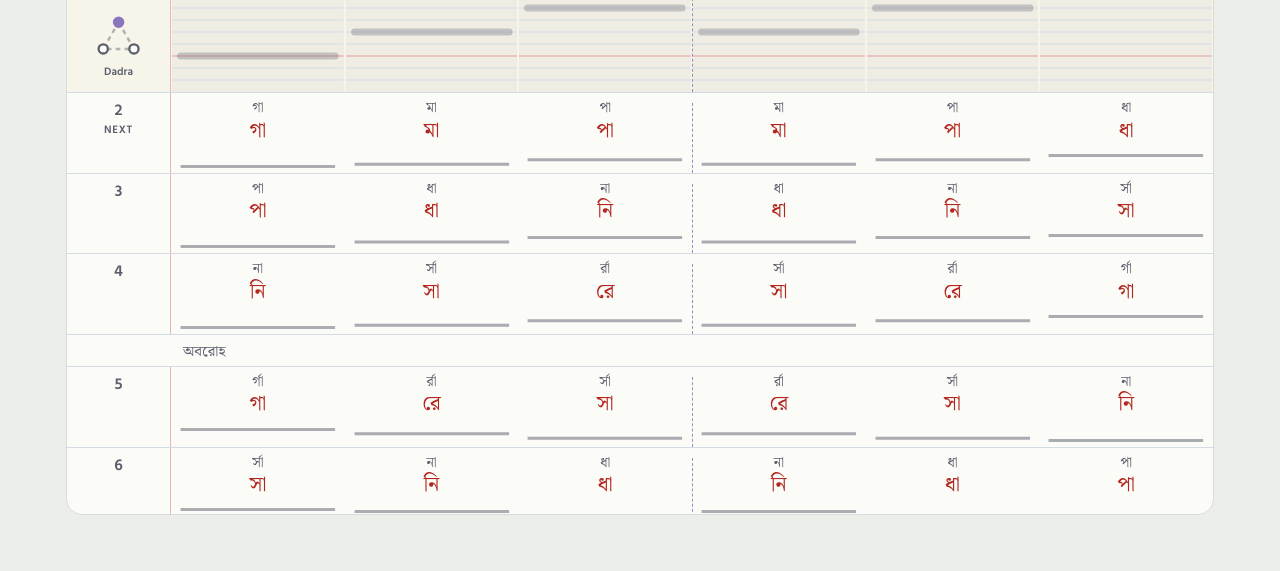
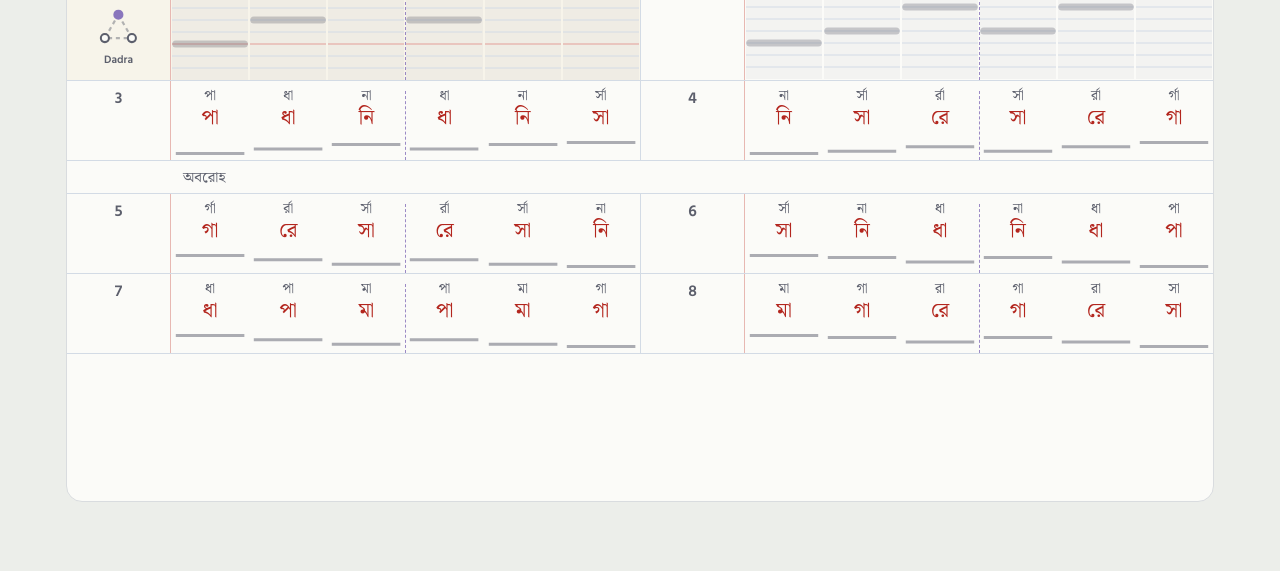
Before and after one commit to RinatMalik/Gaaner-Sathi, a website built with Vite: page index.html in a window 1280 px wide. Shown: the part 686-1257 px from the top of the page. Built offline with nearby package versions, Linux system fonts and the light colour scheme; a web font is replaced by a local one.

Commit message:
feat(practice): two short lines to a row in the Practice view, when they fit
Lines that fit in half the width (a Keherwa or Dadra cycle on a laptop) go two to a row,
within a section; one left over takes half a row. The song's text is unchanged, so each
line keeps its own number box, score, loops and rewaz ranges. The row being sung is large,
the line being sung lit in it, and the view slides a row at a time. A Practice setting
(Lines → "Two short lines to a row, when they fit", on by default; pref plOne) turns it off.
Phones keep a line to a row, as two lines never fit there.

Co-Authored-By: Claude Opus 5.5 <noreply@anthropic.com>

```diff
--- a/src/app/app.ts
+++ b/src/app/app.ts
@@ -1881,6 +1881,7 @@ function applyLinesPrefs(): void {
   setSeg('plAtSeg', prefs.plAt ?? 3);
   setSeg('plSizeSeg', prefs.plSize ?? 'normal');
   $('#pl').dataset.size = prefs.plSize ?? 'normal';
+  input('#plPairChk').checked = !prefs.plOne;
   lines.refresh();
 }
 
@@ -1893,6 +1894,7 @@ export function init(): void {
     shown: () => !$('#practice').hidden,
     rows: () => prefs.plRows ?? 7,
     at: () => prefs.plAt ?? 3,
+    pair: () => !prefs.plOne,
   });
   applyLinesPrefs();
   // The keyboard fills its section's width: drawn again when that changes (and when it shows).
@@ -2322,6 +2324,12 @@ export function init(): void {
     savePrefs();
     applyLinesPrefs();
   });
+  input('#plPairChk').addEventListener('change', (e) => {
+    if ((e.target as HTMLInputElement).checked) delete prefs.plOne;
+    else prefs.plOne = true;
+    savePrefs();
+    applyLinesPrefs();
+  });
   $('#takesList').addEventListener('click', (e) => void onTakeClick(e));
   $('#themeSeg').addEventListener('click', (e) => {
     const b = segButton(e);
--- a/src/app/lines.ts
+++ b/src/app/lines.ts
@@ -7,7 +7,8 @@
  * tall strip, the beat sounding lit and a playhead moving through it; the lines around it are
  * small; which place it takes, and how many lines show, are Practice settings. Each line's
  * number box plays from that line; once sung it is tinted red, amber or green by the line's
- * score. Beside the line being sung, a taal figure draws each vibhag as a shape with a corner
+ * score. Short lines go two to a row when they fit (Rinat, 2026-10-16), the row being sung
+ * large, with the line being sung lit in it. Beside the line being sung, a taal figure draws each vibhag as a shape with a corner
  * for each beat (a square for four beats, a triangle for three, a lens for two), the edges
  * drawn on through each beat so a shape closes as its last beat ends, the corner of the beat
  * sounding lit. The HTML builders are pure and tested in Node; initLines wires them to the page.
@@ -28,6 +29,36 @@ export function columnsFor(maxBeats: number, width: number, minCol: number): num
   let c = Math.max(1, maxBeats);
   while (c > 1 && width / c < minCol) c = Math.ceil(c / 2);
   return c;
+}
+
+/** A row of the view: a heading (the song's `head`th), a line across the whole width, or one
+ * or two lines side by side, each in half of it. */
+export type PlRow = { head: number } | { n: number } | { pair: number[] };
+
+/** The view's rows (Rinat, 2026-10-16): each heading its own; a line that fits in half the
+ * width (`fits` its beats) shares a row with the next such line of its section, one left over
+ * taking half a row alone (so beats line up down the view); any other line a row of its own.
+ * The song's text is not changed: its lines stay lines, for scores, loops and rewaz. */
+export function rowsOf(P: ParsedSong, fits: (beats: number) => boolean): PlRow[] {
+  const rows: PlRow[] = [];
+  let open: number[] | null = null;
+  let h = 0;
+  for (const it of P.items) {
+    if (it.type === 'head') {
+      rows.push({ head: h++ });
+      open = null;
+    } else if (!fits(it.beats.length)) {
+      rows.push({ n: it.n });
+      open = null;
+    } else if (open) {
+      open.push(it.n);
+      open = null;
+    } else {
+      open = [it.n];
+      rows.push({ pair: open });
+    }
+  }
+  return rows;
 }
 
 /** A line's pitch strip, in cents from Sa: two semitones above and below its notes, and at
@@ -200,6 +231,8 @@ export interface LinesHost {
    * being sung (1 to 5). */
   rows(): number;
   at(): number;
+  /** Two lines to a row when they fit. */
+  pair(): boolean;
 }
 
 export interface LinesUI {
@@ -250,8 +283,14 @@ export function initLines(host: LinesHost): LinesUI {
   let drawn = '';
   let dirty = true;
   let lines: HTMLElement[] = [];
+  let heads: HTMLElement[] = [];
+  /** The rows stacked down the view (a line, or two in a pair; not the headings), each line's
+   * row, how they are grouped now, and the lines shown large (those of the row being sung). */
+  let rowEls: HTMLElement[] = [];
+  let rowOfLine: number[] = [];
+  let rowKey = '';
+  let bigLines: number[] = [];
   const cellsOf = new Map<number, HTMLElement[]>();
-  let maxBeats = 1;
   /** Each line's beats, to know which lines go over more than one row. */
   let beatsOf: number[] = [];
   let cur = -1;
@@ -282,6 +321,12 @@ export function initLines(host: LinesHost): LinesUI {
     fig.el?.remove();
     list.innerHTML = html;
     lines = Array.from(list.querySelectorAll<HTMLElement>('.pll'));
+    heads = Array.from(list.querySelectorAll<HTMLElement>('.plhd'));
+    // A row a line until the page lays them out.
+    rowEls = lines.slice();
+    rowOfLine = lines.map((_, i) => i);
+    rowKey = '';
+    bigLines = [];
     cellsOf.clear();
     for (const el of list.querySelectorAll<HTMLElement>('.plb[data-b]')) {
       const g = +el.dataset.b!;
@@ -289,8 +334,6 @@ export function initLines(host: LinesHost): LinesUI {
       cellsOf.get(g)!.push(el);
     }
     beatsOf = P.noteLines.map((l) => l.beats.length);
-    maxBeats = Math.max(1, ...beatsOf);
-    shownCols = 0;
     segs.clear();
     linePass.clear();
     last = null;
@@ -304,30 +347,83 @@ export function initLines(host: LinesHost): LinesUI {
     if (g >= 0) beat(g);
   }
 
-  /** Columns and the view's height: the line playing at its full size and the rest small. A
-   * line over more than one row (`--r`) shares the strip height of one among its rows. */
-  let shownCols = 0;
+  /** Rows, columns and the view's height: the row playing at its full size and the rest
+   * small. Lines that fit in half the width go two to a row (when chosen), `--pcols` across
+   * each half; the rest `--cols` across the whole, a line over more than one row (`--r`)
+   * sharing the strip height of one among its rows. */
   function layout(): void {
     if (!host.shown() || !view.clientWidth) return;
     const numW = lines[0]?.querySelector<HTMLElement>('.pln')?.offsetWidth ?? 60;
-    const cols = columnsFor(maxBeats, view.clientWidth - numW - 2, matchMedia('(max-width:520px)').matches ? 32 : 46);
-    if (cols !== shownCols) {
-      shownCols = cols;
-      list.style.setProperty('--cols', String(cols));
-      lines.forEach((l, i) => {
-        const r = Math.ceil((beatsOf[i] ?? 1) / cols);
-        if (r > 1) l.style.setProperty('--r', String(r));
-        else l.style.removeProperty('--r');
-      });
-    }
-    const small = lines.filter((_, i) => i !== cur).map((l) => l.offsetHeight).sort((a, b) => a - b);
+    const minCol = matchMedia('(max-width:520px)').matches ? 32 : 46;
+    const width = view.clientWidth - 2;
+    const half = Math.floor(width / 2) - numW;
+    const pairing = host.pair();
+    const fits = (b: number) => pairing && b * minCol <= half;
+    regroup(rowsOf(host.parsed(), fits));
+    const cols = columnsFor(Math.max(1, ...beatsOf.filter((b) => !fits(b))), width - numW, minCol);
+    list.style.setProperty('--cols', String(cols));
+    list.style.setProperty('--pcols', String(Math.max(1, ...beatsOf.filter(fits))));
+    lines.forEach((l, i) => {
+      const r = fits(beatsOf[i] ?? 1) ? 1 : Math.ceil((beatsOf[i] ?? 1) / cols);
+      if (r > 1) l.style.setProperty('--r', String(r));
+      else l.style.removeProperty('--r');
+    });
+    const curRow = rowOfLine[cur] ?? -1;
+    const small = rowEls.filter((_, i) => i !== curRow).map((l) => l.offsetHeight).sort((a, b) => a - b);
     const hc = small.length ? small[small.length >> 1]! : 64;
     smallH = hc;
-    const hx = lines[cur]?.offsetHeight ?? hc;
+    const hx = rowEls[curRow]?.offsetHeight ?? hc;
     const rows = host.rows();
     view.classList.toggle('dense', rows >= 9);
     view.style.setProperty('--plh', Math.round(hx + (rows - 1) * hc + 6) + 'px');
     view.style.setProperty('--pltail', Math.round(Math.max(0, rows - place() - 1) * hc) + 'px');
+  }
+
+  /** Put the lines in their rows (only when the grouping changes): a pair's lines in a
+   * `.plpair`, the rest straight in the list, the headings between. */
+  function regroup(rows: PlRow[]): void {
+    const key = JSON.stringify(rows);
+    // No lines: the list says so, and stays as it is.
+    if (key === rowKey || !lines.length) return;
+    rowKey = key;
+    const out: HTMLElement[] = [];
+    rowEls = [];
+    rowOfLine = [];
+    for (const r of rows) {
+      if ('head' in r) {
+        if (heads[r.head]) out.push(heads[r.head]!);
+        continue;
+      }
+      const ns = 'n' in r ? [r.n] : r.pair;
+      let el = lines[ns[0]!];
+      if (!el) continue;
+      if ('pair' in r) {
+        el = document.createElement('div');
+        el.className = 'plpair';
+        for (const n of ns) if (lines[n]) el.appendChild(lines[n]!);
+      }
+      for (const n of ns) rowOfLine[n] = rowEls.length;
+      rowEls.push(el);
+      out.push(el);
+    }
+    list.replaceChildren(...out);
+    markBig();
+  }
+
+  /** The lines of the row being sung are shown large, with the semitones across their strips. */
+  function markBig(): void {
+    const r = cur >= 0 ? rowOfLine[cur] : undefined;
+    const want = r == null ? [] : lines.map((_, i) => i).filter((i) => rowOfLine[i] === r);
+    if (want.join() === bigLines.join()) return;
+    for (const i of bigLines) {
+      lines[i]?.classList.remove('big');
+      clearGrid(i);
+    }
+    bigLines = want;
+    for (const i of want) {
+      lines[i]?.classList.add('big');
+      gridFor(i);
+    }
   }
 
   let layoutTimer = 0;
@@ -354,12 +450,13 @@ export function initLines(host: LinesHost): LinesUI {
    * scrolled to, it is counted at its small height, and the scroll is checked again once it
    * has shrunk. */
   function scrollTo(smooth: boolean, was = -1): void {
-    const L = lines[cur];
-    if (!L || !view.clientHeight) return;
+    const ri = rowOfLine[cur] ?? -1;
+    if (!rowEls[ri] || !view.clientHeight) return;
     const k = place();
-    let top = cur < k ? 0 : lines[cur - k]!.offsetTop - list.offsetTop;
-    const W = lines[was];
-    if (W && cur >= k && was < cur - k) {
+    let top = ri < k ? 0 : rowEls[ri - k]!.offsetTop - list.offsetTop;
+    const wr = was >= 0 ? (rowOfLine[was] ?? -1) : -1;
+    const W = rowEls[wr];
+    if (W && wr !== ri && ri >= k && wr < ri - k) {
       top -= Math.max(0, W.offsetHeight - smallH);
       clearTimeout(settleTimer);
       settleTimer = window.setTimeout(() => scrollTo(smooth), 300);
@@ -388,9 +485,8 @@ export function initLines(host: LinesHost): LinesUI {
       if (L) {
         L.classList.add('cur');
         if (fig.el) L.querySelector('.pln')!.appendChild(fig.el);
-        gridFor(n);
       }
-      if (lines[was]) clearGrid(was);
+      markBig();
       for (const k of [was, was + 1, n, n + 1]) setState(k);
       if (!playing) beat(-1);
       scrollTo(playing && was >= 0, was);
--- a/src/app/store.ts
+++ b/src/app/store.ts
@@ -106,6 +106,9 @@ export interface Prefs extends SoundSettings {
   plRows?: 5 | 9 | 12;
   plAt?: 1 | 2 | 4 | 5;
   plSize?: 'small' | 'big';
+  /** One line to a row in the Practice view, short lines too; absent: two to a row when they
+   * fit (Rinat, 2026-10-16). */
+  plOne?: true;
   /** A MIDI keyboard: where the guide plays, in what sound, and on which keyboard. */
   midi?: { route: 'app' | 'kb' | 'both'; sound: 'keep' | 'organ' | 'accordion'; out?: string };
 }
@@ -195,6 +198,7 @@ export function loadPrefs(S: KeyValueStore | null): Prefs {
   if (r.plAt === 1 || r.plAt === 2 || r.plAt === 4 || r.plAt === 5) p.plAt = r.plAt;
 
   if (r.plSize === 'small' || r.plSize === 'big') p.plSize = r.plSize;
+  if (r.plOne === true) p.plOne = true;
   const mi = r.midi as Record<string, unknown> | undefined;
   if (mi && typeof mi === 'object') {
     p.midi = { route: oneOf(mi.route, ['app', 'kb', 'both'] as const, 'app'), sound: oneOf(mi.sound, ['keep', 'organ', 'accordion'] as const, 'keep') };
--- a/src/app/styles.css
+++ b/src/app/styles.css
@@ -710,6 +710,10 @@ button.lfold:hover{background:color-mix(in srgb,var(--ink) 5%,transparent)}
 .plhd{font-family:var(--f-note);font-size:15px;color:var(--ink-2);padding:6px 14px 3px calc(var(--numw) + 12px);border-bottom:1px solid var(--rule)}
 .plempty{padding:28px 20px;color:var(--ink-2);text-align:center}
 .pll{display:grid;grid-template-columns:var(--numw) minmax(0,1fr);border-bottom:1px solid var(--rule);transition:background-color .25s}
+/* two lines to a row, each in half (one left over takes its half alone) */
+.plpair{--cols:var(--pcols,8);display:grid;grid-template-columns:repeat(2,minmax(0,1fr));border-bottom:1px solid var(--rule)}
+.plpair>.pll{border-bottom:0}
+.plpair>.pll+.pll{border-left:1px solid var(--rule)}
 .pll.past .plbeats{opacity:.5}
 .plbeats{transition:opacity .25s}
 .pll.cur{background:color-mix(in srgb,var(--brass) 7%,var(--sheet))}
@@ -720,7 +724,8 @@ button.lfold:hover{background:color-mix(in srgb,var(--ink) 5%,transparent)}
 .pln:hover{background:color-mix(in srgb,var(--ink) 6%,transparent)}
 .pln:focus-visible{outline:2px solid var(--focus);outline-offset:-2px}
 .plnum{font-size:16px;font-weight:600;line-height:1.35;font-variant-numeric:tabular-nums;transition:font-size .25s}
-.pll.cur .plnum{font-size:30px;color:var(--ink)}
+.pll.big .plnum{font-size:30px}
+.pll.cur .plnum{color:var(--ink)}
 .plst{font-size:11px;line-height:1.3;letter-spacing:.06em;text-transform:uppercase;font-weight:700;color:var(--ink-2)}
 .pll.cur .plst{color:var(--brass-text)}
 .plsc{font-size:17px;font-weight:700;line-height:1.25;font-variant-numeric:tabular-nums}
@@ -738,8 +743,8 @@ button.lfold:hover{background:color-mix(in srgb,var(--ink) 5%,transparent)}
 .plv2{font-size:.7em;opacity:.85}
 .ply .held{opacity:.55}
 .pll:not(.words) .pnt{color:var(--ink);font-size:calc(clamp(13px,100cqi / var(--cols) * .3,21px) * var(--ts))}
-.pll.cur .pnt{font-size:calc(clamp(12px,100cqi / var(--cols) * .24,19px) * var(--ts))}
-.pll.cur .ply,.pll.cur:not(.words) .pnt{font-size:calc(clamp(17px,100cqi / var(--cols) * .46,46px) * var(--ts))}
+.pll.big .pnt{font-size:calc(clamp(12px,100cqi / var(--cols) * .24,19px) * var(--ts))}
+.pll.big .ply,.pll.big:not(.words) .pnt{font-size:calc(clamp(17px,100cqi / var(--cols) * .46,46px) * var(--ts))}
 .plb.bad .pnt{text-decoration:underline wavy var(--red-ink);text-underline-offset:.2em}
 .plg{flex:none;width:56%;height:3px;border-radius:2px;margin:2px 0}
 .plb.pg-good .plg{background:var(--good)}
@@ -747,20 +752,20 @@ button.lfold:hover{background:color-mix(in srgb,var(--ink) 5%,transparent)}
 .plb.pg-off .plg{background:var(--red-ink)}
 .plb.pg-miss .plg{background:var(--line)}
 .plsw{position:relative;align-self:stretch;flex:none;height:22px;transition:height .25s}
-.pll.cur .plsw{--sh:clamp(84px,15vh,140px);height:calc(var(--sh) * (1 + .3 * (var(--r,1) - 1)) / var(--r,1));background:color-mix(in srgb,var(--ink) 3%,transparent)}
+.pll.big .plsw{--sh:clamp(84px,15vh,140px);height:calc(var(--sh) * (1 + .3 * (var(--r,1) - 1)) / var(--r,1));background:color-mix(in srgb,var(--ink) 3%,transparent)}
 /* Twelve or nine lines: the lines not being sung a little smaller, so more fit. */
-.plview.dense .pll:not(.cur) .pnt{font-size:calc(clamp(10px,100cqi / var(--cols) * .18,12px) * var(--ts))}
-.plview.dense .pll:not(.cur) .ply,.plview.dense .pll:not(.cur):not(.words) .pnt{font-size:calc(clamp(12px,100cqi / var(--cols) * .26,18px) * var(--ts))}
-.plview.dense .pll:not(.cur) .plsw{height:14px}
-.plview.dense .pll:not(.cur) .pln{padding-top:4px;padding-bottom:4px}
+.plview.dense .pll:not(.big) .pnt{font-size:calc(clamp(10px,100cqi / var(--cols) * .18,12px) * var(--ts))}
+.plview.dense .pll:not(.big) .ply,.plview.dense .pll:not(.big):not(.words) .pnt{font-size:calc(clamp(12px,100cqi / var(--cols) * .26,18px) * var(--ts))}
+.plview.dense .pll:not(.big) .plsw{height:14px}
+.plview.dense .pll:not(.big) .pln{padding-top:4px;padding-bottom:4px}
 .pls{display:block;width:100%;height:100%;overflow:hidden}
 .nb{stroke:var(--ink-2);stroke-opacity:.5;stroke-width:3px;vector-effect:non-scaling-stroke}
-.pll.cur .nb{stroke-width:7px;stroke-opacity:.3;stroke-linecap:round}
+.pll.big .nb{stroke-width:7px;stroke-opacity:.3;stroke-linecap:round}
 .pll.cur .plb.now .nb{stroke:var(--brass);stroke-opacity:1}
 .sg{stroke:var(--rule);stroke-width:1px;vector-effect:non-scaling-stroke}
 .sg.sa{stroke:var(--margin);stroke-width:1.5px}
 .vt{fill:none;stroke:var(--ink-2);stroke-width:1.5px;vector-effect:non-scaling-stroke;stroke-linejoin:round;stroke-linecap:round}
-.pll.cur .vt{stroke-width:2.6px}
+.pll.big .vt{stroke-width:2.6px}
 .vt.good{stroke:var(--good)}.vt.ok{stroke:var(--warn)}.vt.off{stroke:var(--red-ink)}
 /* The beat sounding: a highlighter down its column; the beats already sung faded a little. */
 .plb.now{background:color-mix(in srgb,var(--mark) 70%,transparent)}
@@ -803,7 +808,7 @@ button.lfold:hover{background:color-mix(in srgb,var(--ink) 5%,transparent)}
   .pl{--numw:60px}
   .pln{padding:6px 2px 8px}
   .plnum{font-size:14px}
-  .pll.cur .plnum{font-size:22px}
+  .pll.big .plnum{font-size:22px}
   .plst{font-size:9px;letter-spacing:.02em}
   .plsc{font-size:14px}
   .pln.scored{box-shadow:inset 4px 0 0 var(--lc)}
@@ -812,6 +817,6 @@ button.lfold:hover{background:color-mix(in srgb,var(--ink) 5%,transparent)}
   .kb{height:120px}
   .tfn{font-size:9.5px}
   .plsw{height:18px}
-  .pll.cur .plsw{--sh:clamp(72px,12vh,110px)}
+  .pll.big .plsw{--sh:clamp(72px,12vh,110px)}
   .plhd{padding-left:calc(var(--numw) + 8px)}
 }
--- a/src/app/view.ts
+++ b/src/app/view.ts
@@ -283,6 +283,7 @@ export interface ViewSettings {
   plRows?: number;
   plAt?: number;
   plSize?: string;
+  plOne?: boolean;
   showKeys?: boolean;
   pitchOctave?: boolean;
 }
@@ -300,6 +301,7 @@ export function practiceSummary(s: SoundSettings, v: ViewSettings = {}): string
   const at = v.plAt ?? 3;
   if (rows !== 7 || at !== 3) parts.push(rows + ' lines' + (at !== 3 ? ', the ' + (ORDINAL[at] ?? at) + ' being sung' : ''));
   if (v.plSize === 'small' || v.plSize === 'big') parts.push(v.plSize === 'big' ? 'Bigger words' : 'Smaller words');
+  if (v.plOne) parts.push('One line to a row');
   if (v.pitchOctave) parts.push('Octave must match');
   return parts.join(' · ');
 }
```
Also changed, not shown: index.html (+1 -0 lines), tests/unit/lines.test.ts (+11 -1 lines), tests/unit/store.test.ts (+12 -0 lines).
